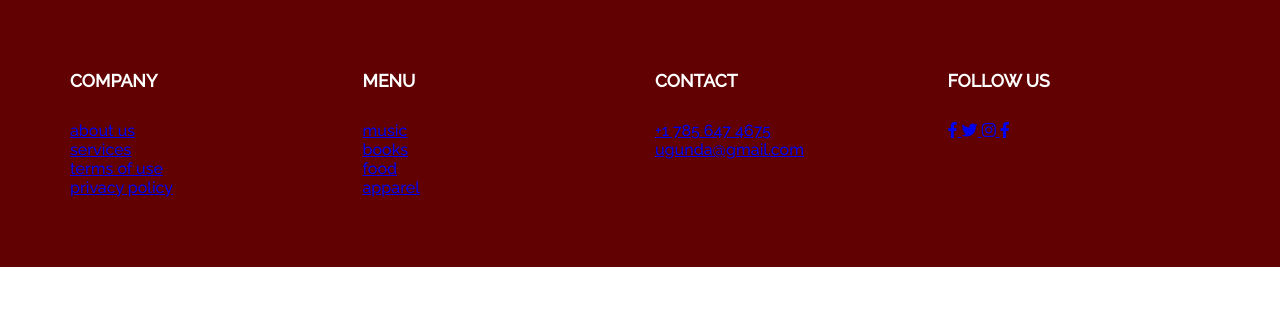
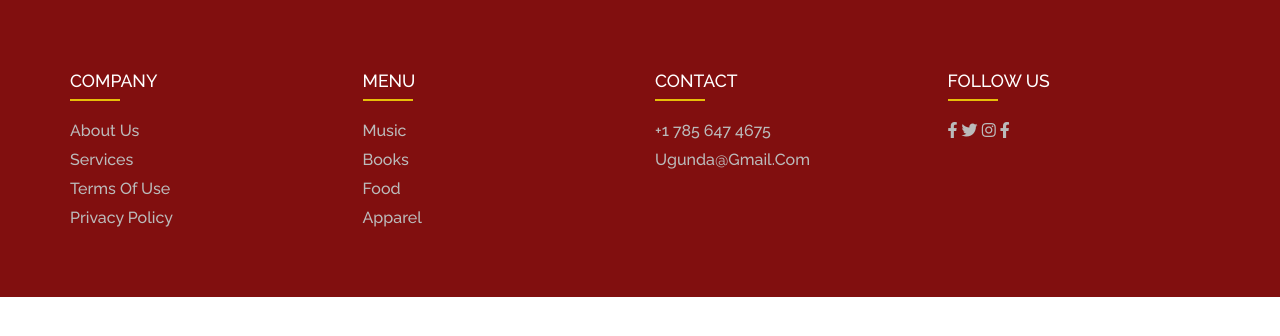
Before and after one commit to snowleopardAlexa/footer-lists-responsive, a plain HTML site: page index.html in a window 1280 px wide. Drawn offline with Linux system fonts and the light colour scheme.

Commit message:
fix background, add transition

```diff
--- a/main.css
+++ b/main.css
@@ -11,7 +11,7 @@ font-family: 'Raleway', sans-serif;
 
 .container {
     max-width: 1170px;
-    background-color: rgb(97, 1, 1);
+    background-color: rgb(129, 15, 15);
     margin: auto;
     color: #fff;
 }
@@ -26,9 +26,8 @@ ul {
 }
 
 .footer {
-    background-color: rgb(97, 1, 1);
+    background-color: rgb(129, 15, 15);
     padding: 70px 0;
-
 }
 
 .col {
@@ -40,4 +39,37 @@ ul {
     font-size: 1.1rem;
     text-transform: uppercase;
     margin-bottom: 30px;
+    position: relative;
+    font-weight: 500;
 }
+
+.col h2::before {
+    content: '';
+    position: absolute;
+    left: 0;
+    bottom: -10px;
+    background-color: rgb(231, 191, 9);
+    height: 2px;
+    box-sizing: border-box;
+    width: 50px;
+}
+
+.col ul li:not(:last-child) {
+    margin-bottom: 10px;
+}
+
+.col ul li a {
+    font-size: 1rem;
+    text-transform: capitalize;
+    color: #ffffff;
+    text-decoration: none;
+    font-weight: 300;
+    color: #bbbbbb;
+    display: block;
+    transition: all 0.3s ease;
+}
+
+.col ul li a:hover {
+    color: #ffffff;
+    padding-left: 8px;
+}
```
